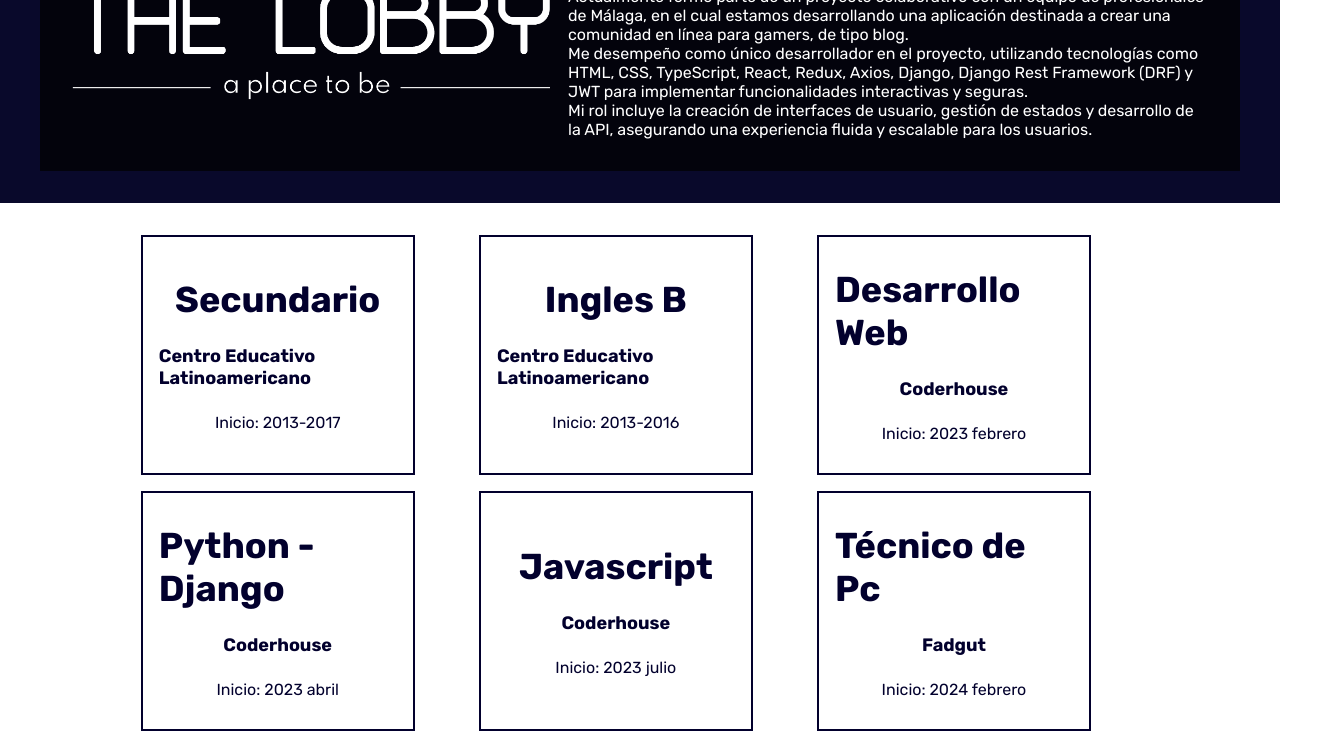
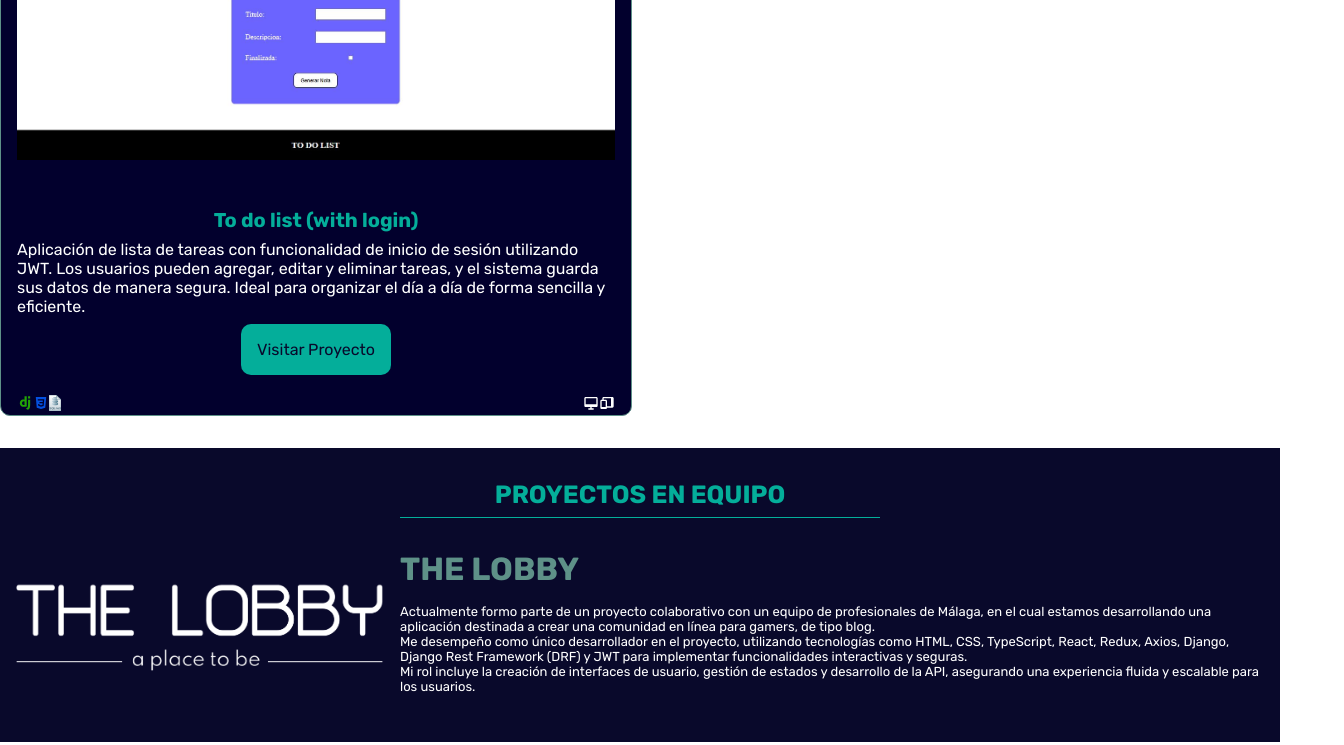
Before and after one commit to Totoneta/portfolio, a React (Vite) app in the folder portafoliotomasgodoy/: page / in a window 1280 px wide. Shown: the part 2000-2745 px from the top of the page, 1344 px wide, since content can reach past the window. Built offline with nearby package versions, Linux system fonts and the light colour scheme.

Commit message:
descripcion actualizada

```diff
--- a/portafoliotomasgodoy/src/components/descripcion/descripcion.css
+++ b/portafoliotomasgodoy/src/components/descripcion/descripcion.css
@@ -29,20 +29,41 @@
 
 /* --------------------------------------------- */
 
-/* Mediaquerys 350px a 719px */
-@media (min-width: 350px) and (max-width: 719px) {
+/* Mediaquerys 350px a 700px */
+@media (min-width: 350px) and (max-width: 700px) {
     .sobremisoycontainer {
         padding: 1rem;
-        width: 20rem;
+        width: 100%;
+        height: max-content;
+        margin: 2rem 0 0 0 ;
+    }
+
+    .sobremisoycontainer>h3 {
+        font-size: 24px;
+    }
+
+    .sobremisoycontainer>span {
+        font-size: 16px;
+    }
+
+}
+
+/* --------------------------------------------- */
+
+/* Mediaquerys 701px a 1300px */
+@media (min-width: 701px) and (max-width: 1300px) {
+    .sobremisoycontainer {
+        padding: 1rem;
+        width: 80%;
+        height: max-content;
         margin: 2rem 0;
     }
 
     .sobremisoycontainer>h3 {
-        font-size: 30px;
+        font-size: 24px;
     }
 
     .sobremisoycontainer>span {
-        font-size: 17px;
+        font-size: 16px;
     }
-
 }
--- a/portafoliotomasgodoy/src/components/info_personal/info_personal.css
+++ b/portafoliotomasgodoy/src/components/info_personal/info_personal.css
@@ -28,7 +28,8 @@
     width: 24rem;
     height: 24rem;
     border-radius: 24px;
-    filter:drop-shadow(0px 0px 18px #ffffff)}
+    filter: drop-shadow(0px 0px 18px #ffffff)
+}
 
 /* --------------------------------------------- */
 
@@ -56,6 +57,7 @@
     gap: .3rem;
     color: #fff;
 }
+
 .sobremitextocontainer>span>img {
     height: 1.5rem;
 }
@@ -68,9 +70,11 @@
     0% {
         transform: rotateY(0deg);
     }
+
     50% {
         transform: rotateY(180deg);
     }
+
     100% {
         transform: rotateY(0deg);
     }
@@ -78,12 +82,13 @@
 
 /* --------------------------------------------- */
 
-/* Mediaquerys 350px a 719px */
-@media (min-width: 350px) and (max-width: 719px) {
+/* Mediaquerys 350px a 700px */
+@media (min-width: 350px) and (max-width: 700px) {
     .sobremicontainer {
-        padding: 4rem .5rem;
+        padding: 2rem .5rem;
         gap: .5rem;
         flex-direction: column;
+        text-align: start;
     }
 
     /* --------------------------------------------- */
@@ -98,7 +103,39 @@
 
     /* Info Personal */
     .sobremitextocontainer>h1 {
-        font-size: 30px;
+        font-size: 34px;
         padding: 2rem 0 0 0;
+        color: #04ae9a;
     }
 }
+
+
+/* --------------------------------------------- */
+
+/* Mediaquerys 701px a 1300px */
+@media (min-width: 701px) and (max-width: 1300px) {
+    .sobremicontainer {
+        padding: 2rem .5rem;
+        gap: .5rem;
+        flex-direction: column;
+        text-align: start;
+    }
+
+    /* --------------------------------------------- */
+
+    /* Img */
+    .sobremifotocontainer>img {
+        width: 19rem;
+        height: 19rem;
+    }
+
+    /* --------------------------------------------- */
+
+    /* Info Personal */
+    .sobremitextocontainer>h1 {
+        font-size: 34px;
+        padding: 2rem 0 0 0;
+        color: #04ae9a;
+    }
+
+}
--- a/portafoliotomasgodoy/src/components/misestudios/misestudioscontainer.css
+++ b/portafoliotomasgodoy/src/components/misestudios/misestudioscontainer.css
@@ -14,3 +14,34 @@
     width: 80%;
     gap: 1rem;
 }
+
+/* Mediasquerys 350px a 700px */
+@media (min-width: 350px) and (max-width: 700px) {
+
+    .misestudioscontainer {
+        padding: 1rem .3rem;
+    }
+
+    .misestudioscontainercontainer {
+        grid-template-columns: 1fr 1fr;
+        width: 95%;
+        gap: .3rem;
+    }
+
+}
+
+/* --------------------------------------------- */
+
+/* Mediaquerys 701px a 1300px */
+@media (min-width: 701px) and (max-width: 1300px) {
+
+    .misestudioscontainer {
+        padding: 1rem .3rem;
+    }
+
+    .misestudioscontainercontainer {
+        grid-template-columns: 1fr 1fr;
+        width: 95%;
+        gap: 1rem;
+    }
+}
--- a/portafoliotomasgodoy/src/components/misestudios/misestudiostarjeta/misestudiostarjeta.css
+++ b/portafoliotomasgodoy/src/components/misestudios/misestudiostarjeta/misestudiostarjeta.css
@@ -11,6 +11,7 @@
     padding: 1rem;
     gap: 1.5rem;
     transition: all .5s;
+    text-align: center;
 }
 
 .misestudiostarjetacontainer:hover {
@@ -32,3 +33,65 @@
     font-size: 16px;
 
 }
+
+/* Mediasquerys 350px a 700px */
+@media (min-width: 350px) and (max-width: 700px) {
+    .misestudiostarjetacontainer {
+        width: 100%;
+        height: 13rem;
+        padding: .3rem;
+        gap: 1rem;
+    }
+
+    .misestudiostarjetacontainer:hover {
+        scale: 105%;
+        color: #04ae9a;
+        border: 2px solid #04ae9a;
+    }
+
+    .misestudiostarjetacontainer>h3 {
+        font-size: 22px;
+    }
+
+    .misestudiostarjetacontainer>h4 {
+        font-size: 16px;
+
+    }
+
+    .misestudiostarjetacontainer>span {
+        font-size: 14px;
+    }
+
+}
+
+/* --------------------------------------------- */
+
+/* Mediaquerys 701px a 1300px */
+@media (min-width: 701px) and (max-width: 1300px) {
+
+    .misestudiostarjetacontainer {
+        width: 100%;
+        height: 15rem;
+        padding: .3rem;
+        gap: 2rem;
+    }
+
+    .misestudiostarjetacontainer:hover {
+        scale: 105%;
+        color: #04ae9a;
+        border: 2px solid #04ae9a;
+    }
+
+    .misestudiostarjetacontainer>h3 {
+        font-size: 36px;
+    }
+
+    .misestudiostarjetacontainer>h4 {
+        font-size: 20px;
+
+    }
+
+    .misestudiostarjetacontainer>span {
+        font-size: 18px;
+    }
+}
--- a/portafoliotomasgodoy/src/components/navbar/navbar.css
+++ b/portafoliotomasgodoy/src/components/navbar/navbar.css
@@ -1,3 +1,4 @@
+/* Contenedor */
 .navbarcontainer {
     display: flex;
     justify-content: center;
@@ -10,6 +11,7 @@
     z-index: 1000;
 }
 
+/* Lista */
 .navbarcontainerlist {
     list-style: none;
     display: flex;
@@ -19,6 +21,7 @@
     width: 100%;
 }
 
+/* Items */
 .navbarcontaineritem {
     list-style: none;
     display: flex;
@@ -35,7 +38,24 @@
     color: #04ae9a
 }
 
-.navbarcontaineritem>img {
-    height: 1.5rem;
+/* Mediasquerys 350px a 700px */
+@media (min-width: 350px) and (max-width: 700px) {
+
+    /* Contenedor */
+    .navbarcontainer {
+        padding: .5rem;
+        height: 5rem;
+    }
+
+    /* Lista */
+    .navbarcontainerlist {
+        gap: 1rem;
+    }
+
+    /* Items */
+    .navbarcontaineritem {
+        font-size: 18px;
+        font-weight: 500;
+    }
 
 }
--- a/portafoliotomasgodoy/src/components/proyectocard/proyectocard.css
+++ b/portafoliotomasgodoy/src/components/proyectocard/proyectocard.css
@@ -82,21 +82,21 @@
 
 /* --------------------------------------------- */
 
-/* Mediaquerys 350px a 719px */
-@media (min-width: 350px) and (max-width: 719px) {
+/* Mediaquerys 350px a 700px */
+@media (min-width: 350px) and (max-width: 700px) {
 
     .proyectocardcontainer {
         display: flex;
         flex-direction: column;
         margin: 0 auto;
         gap: 2rem;
-        padding: 1rem;
+        padding: 7rem 0rem 2rem 0rem;
     }
 
     /* Cards */
     .proyectocardsubcontainer {
-        width: 20rem;
-        height: 20rem;
+        width: 21rem;
+        height: 35rem;
     }
 
     /* Texto */
@@ -124,3 +124,93 @@
     }
 
 }
+
+/* --------------------------------------------- */
+
+/* Mediaquerys 701px a 1300px */
+@media (min-width: 701px) and (max-width: 1300px) {
+    .proyectocardcontainer {
+        display: grid;
+        flex-direction: column;
+        grid-template-columns: 1fr 1fr;
+        margin: 0 auto;
+        gap: 1rem;
+        padding: 8rem 0rem 2rem 0rem;
+    }
+
+    /* Cards */
+    .proyectocardsubcontainer {
+        width: 100%;
+        height: 35rem;
+    }
+
+    /* Texto */
+    .proyectocardcontainertexto {
+        gap: .5rem;
+    }
+
+    .proyectocardcontainertexto>h3 {
+        font-size: 20px;
+    }
+
+    .proyectocardcontainertexto>a {
+        padding: 1rem;
+    }
+
+
+    /* Tecnologias */
+    .proyectocardcontainertecnologias>img {
+        height: 1rem;
+    }
+
+    /* Responsive */
+    .proyectocardcontainerresponsivocontainer>img {
+        height: 1rem;
+    }
+
+}
+
+/* --------------------------------------------- */
+
+/* Mediaquerys 1301px a 1900px */
+@media (min-width: 1301px) and (max-width: 1700px) {
+
+    .proyectocardcontainer {
+        display: grid;
+        flex-direction: column;
+        grid-template-columns: 1fr 1fr 1fr;
+        margin: 0 auto;
+        gap: 1rem;
+        padding: 8rem 0rem 2rem 0rem;
+    }
+
+    /* Cards */
+    .proyectocardsubcontainer {
+        width: 100%;
+        height: 35rem;
+    }
+
+    /* Texto */
+    .proyectocardcontainertexto {
+        gap: .5rem;
+    }
+
+    .proyectocardcontainertexto>h3 {
+        font-size: 20px;
+    }
+
+    .proyectocardcontainertexto>a {
+        padding: 1rem;
+    }
+
+
+    /* Tecnologias */
+    .proyectocardcontainertecnologias>img {
+        height: 1rem;
+    }
+
+    /* Responsive */
+    .proyectocardcontainerresponsivocontainer>img {
+        height: 1rem;
+    }
+}
--- a/portafoliotomasgodoy/src/components/proyectosenconjunto/proyectosenconjunto.css
+++ b/portafoliotomasgodoy/src/components/proyectosenconjunto/proyectosenconjunto.css
@@ -49,18 +49,24 @@
 
 /* --------------------------------------------- */
 
-/* Mediaquerys 350px a 719px */
-@media (min-width: 350px) and (max-width: 719px) {
+/* Mediaquerys 350px a 700px */
+@media (min-width: 350px) and (max-width: 700px) {
+
+    .proyectosenconjuntocontainer {
+        background-color: #fff;
+    }
 
     .proyectosenconjuntocontainer>h3 {
         font-size: 25px;
         width: 20rem;
+        text-align: center;
     }
 
     /* THE LOBBY */
     .proyectosenconjuntocontainerthelobby {
         padding: 1rem;
         flex-direction: column;
+        background-color: #09092b;
     }
 
     .proyectosenconjuntocontainerthelobby>img {
@@ -80,7 +86,41 @@
     .proyectosenconjuntocontainerthelobbytexto>h2 {
         color: #5e9188;
     }
+}
 
 
+/* --------------------------------------------- */
+
+/* Mediaquerys 701px a 1300px */
+@media (min-width: 701px) and (max-width: 1300px) {
+
+    .proyectosenconjuntocontainer>h3 {
+        font-size: 25px;
+        text-align: center;
+    }
+
+    /* THE LOBBY */
+    .proyectosenconjuntocontainerthelobby {
+        padding: 1rem;
+        background-color: #09092b;
+        width: 100%;
+    }
+
+    .proyectosenconjuntocontainerthelobby>img {
+        width: 23rem;
+    }
+
+    .proyectosenconjuntocontainerthelobbytexto {
+        width: 100%;
+        display: flex;
+        justify-content: center;
+        align-items: start;
+        gap: 1rem;
+        font-size: 13px;
+    }
+
+    .proyectosenconjuntocontainerthelobbytexto>h2 {
+        color: #5e9188;
+    }
 
 }
--- a/portafoliotomasgodoy/src/components/tecnologias/tecnologias.css
+++ b/portafoliotomasgodoy/src/components/tecnologias/tecnologias.css
@@ -61,15 +61,15 @@
 
 /* --------------------------------------------- */
 
-/* Mediaquerys 350px a 719px */
-@media (min-width: 350px) and (max-width: 719px) {
+/* Mediaquerys 350px a 700px */
+@media (min-width: 350px) and (max-width: 700px) {
 
     /* Tecnologías */
     .sobremitecnologiascontainer {
         padding: 2rem 1rem;
         gap: .5rem;
-        width: 20rem;
-        margin: 1rem auto;
+        width: 100%;
+        margin: 1rem auto 0 auto;
     }
 
     .sobremitecnologiassubcontainer {
@@ -79,3 +79,22 @@
     }
 
 }
+
+/* --------------------------------------------- */
+
+/* Mediaquerys 701px a 1300px */
+@media (min-width: 701px) and (max-width: 1300px) {
+    /* Tecnologías */
+    .sobremitecnologiascontainer {
+        padding: 2rem .5rem;
+        gap: .5rem;
+        width: 100%;
+        margin: 1rem auto 0 auto;
+    }
+
+    .sobremitecnologiassubcontainer {
+        display: grid;
+        grid-template-columns: 20% 20% 20% 20%;
+        gap: 2rem;
+    }
+}
--- a/portafoliotomasgodoy/src/data/estudios.js
+++ b/portafoliotomasgodoy/src/data/estudios.js
@@ -7,7 +7,7 @@
     },
     {
         id: 201,
-        titulo: 'Ingles B',
+        titulo: 'Ingles',
         institucion: 'Centro Educativo Latinoamericano',
         fecha: 'Inicio: 2013-2016',
     },
```
Also changed, not shown: 4 other files (tests, documents, lock files or other folders).
